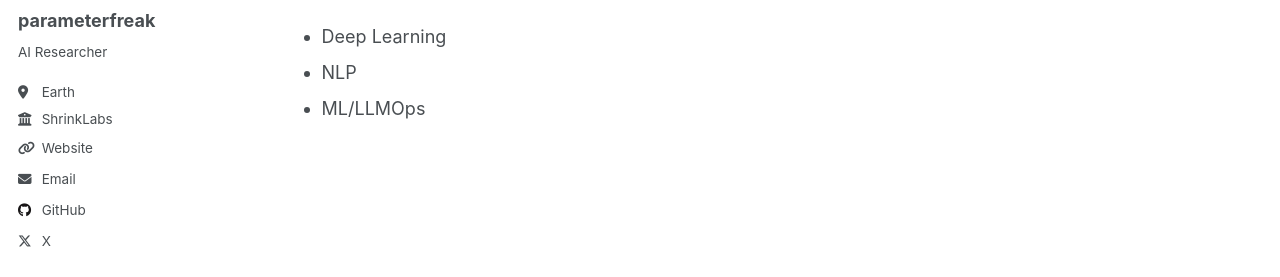
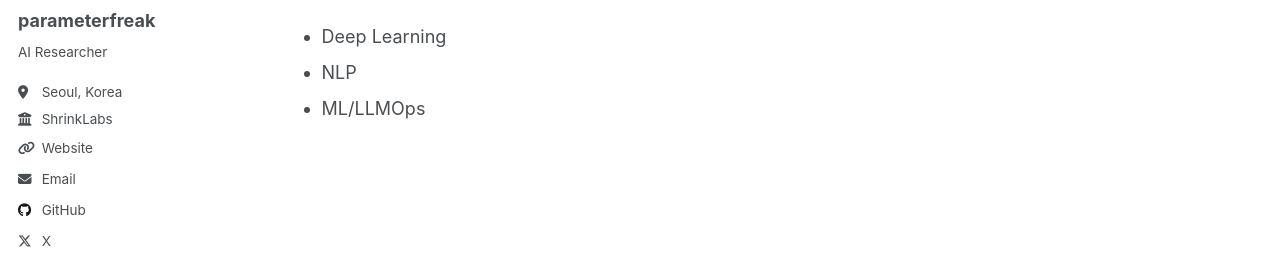
Before and after one commit to parameterfreak/parameterfreak.github.io, a Jekyll site: the page built from _pages/about.md, in a window 1280 px wide. Shown: the part 274-551 px from the top of the page. Built offline with Jekyll 4.4.1, drawn with Linux system fonts in a browser that asks for light colours; a script that is not in the unit is left out.

Commit message:
Update location to Seoul, Korea

```diff
--- a/_config.yml
+++ b/_config.yml
@@ -26,7 +26,7 @@ author:
   name             : "parameterfreak"
   pronouns         : # example: "she/her"
   bio              : "AI Researcher"
-  location         : "Earth"
+  location         : "Seoul, Korea"
   employer         : "ShrinkLabs"
   uri              : https://shrinklabs.com
   email            : "parameterfreak@gmail.com"
```
